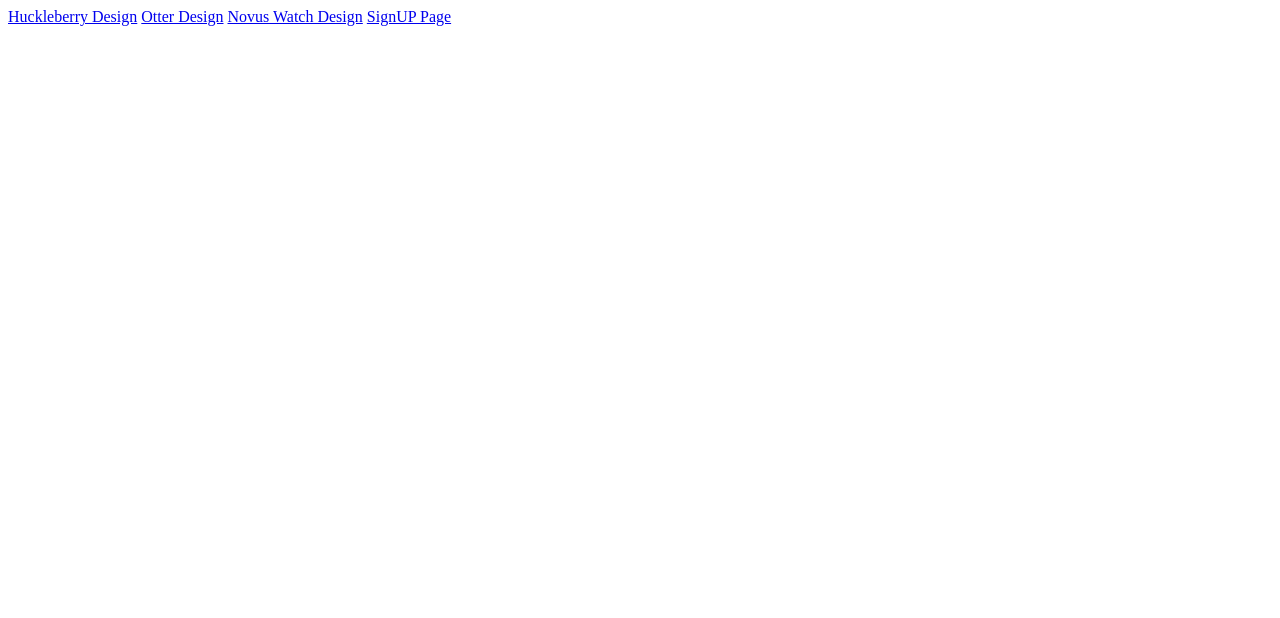
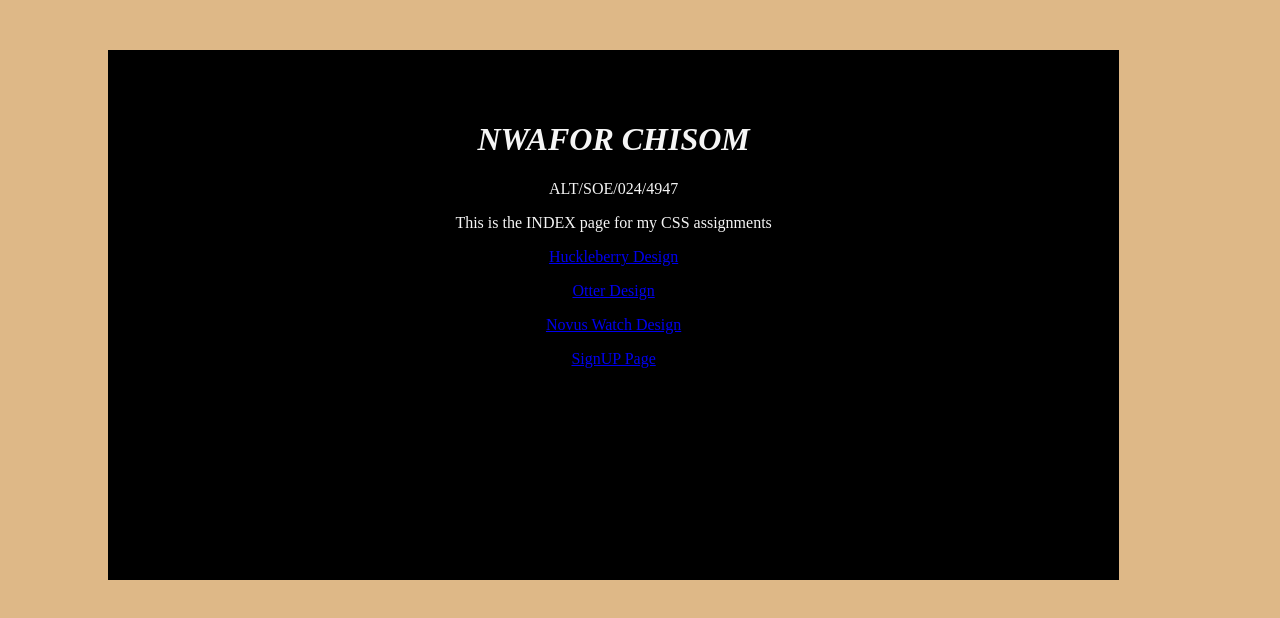
Before and after one commit to Noblesom/CSS-ASSIGNMENT, a plain HTML site: page index.html in a window 1280 px wide. Drawn offline with Linux system fonts and the light colour scheme.

Commit message:
Second Commit

```diff
--- a/index.html
+++ b/index.html
@@ -5,11 +5,41 @@
     <meta name="viewport" content="width=device-width, initial-scale=1.0">
     <title>My CSS Assignments</title>
 </head>
+<style>
+body {
+    background-color: burlywood;
+  }
+
+
+  div {
+    width: 80%;
+    height: 60vh;
+    margin-top: 50px;
+    margin-left: 100px;
+    background-color: black;
+    text-align: center;
+    padding-top: 50px;
+    color: whitesmoke;
+  }
+
+  p {
+        display: block;
+    }
+
+    h1 {
+        font-style: italic;
+    }
+</style>
 <body>
-    <a href="./Huckleberry.html">Huckleberry Design</a>
-    <a href="./otter.html">Otter Design</a>
-    <a href="./novus.html">Novus Watch Design</a>
-    <a href="./signup.html"> SignUP Page</a>
+
+    <div>
+    <h1>NWAFOR CHISOM</h1>
+    <p> ALT/SOE/024/4947</p>
+    <p>This is the INDEX page for my CSS assignments</p>
+    <p><a href="./Huckleberry.html">Huckleberry Design</a></p>
+    <p><a href="./otter.html">Otter Design</a></p>
+    <p><a href="./novus.html">Novus Watch Design</a></p>
+    <p><a href="./signup.html"> SignUP Page</a></p>
 
 
 </body>
```
